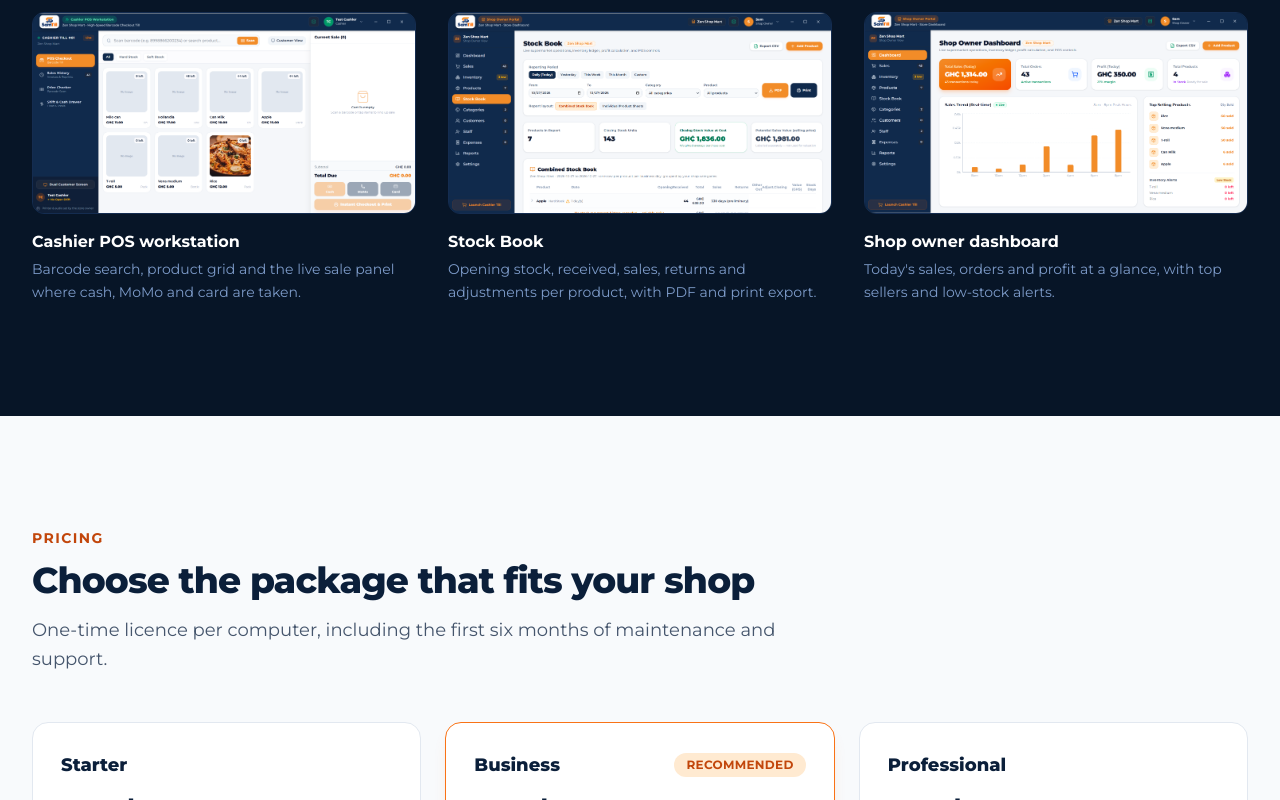
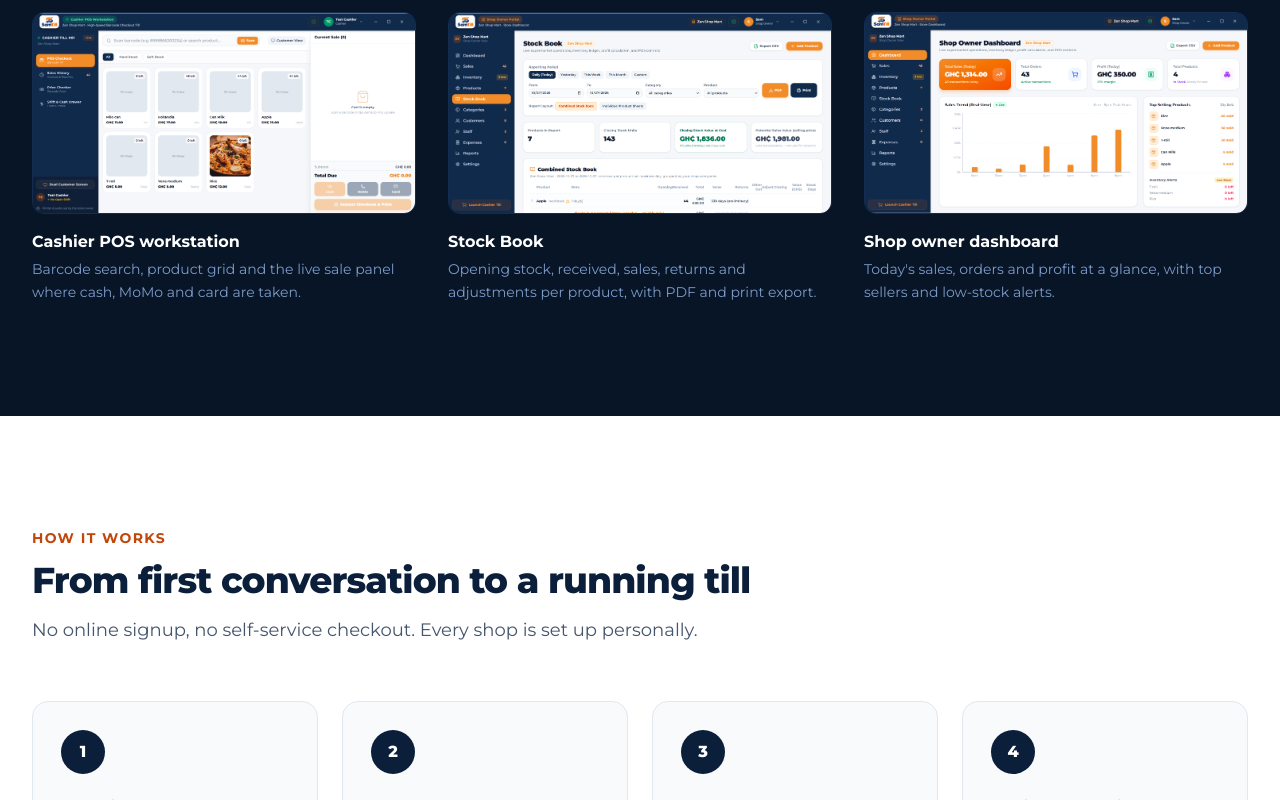
Before and after one commit to resolvehub3-rgb/main-pos-system, a React (Vite) app in the folder landing/: page / in a window 1280 px wide. Shown: the part 2000-2800 px from the top of the page. Built offline with nearby package versions, Linux system fonts and the light colour scheme; no server answers.

Commit message:
Remove pricing section and Pricing nav link from landing site

```diff
--- a/landing/src/App.tsx
+++ b/landing/src/App.tsx
@@ -1,5 +1,4 @@
 import {useEffect} from 'react';
-import Comparison from './components/Comparison';
 import CommercePreview from './components/CommercePreview';
 import Contact from './components/Contact';
 import Faq from './components/Faq';
@@ -8,7 +7,6 @@ import Footer from './components/Footer';
 import Hero from './components/Hero';
 import HowItWorks from './components/HowItWorks';
 import Nav from './components/Nav';
-import Pricing from './components/Pricing';
 import Screenshots from './components/Screenshots';
 import ForgotPasswordPage from './pages/ForgotPasswordPage';
 import LoginPage from './pages/LoginPage';
@@ -99,8 +97,6 @@ export default function App() {
             <Hero />
             <Features />
             <Screenshots />
-            <Pricing />
-            <Comparison />
             <HowItWorks />
             <Faq />
             <CommercePreview />
--- a/landing/src/config/site.ts
+++ b/landing/src/config/site.ts
@@ -17,7 +17,6 @@ export const SITE = {
 
 export const NAV_LINKS = [
   {label: 'Features', href: '#features'},
-  {label: 'Pricing', href: '#pricing'},
   {label: 'How it works', href: '#how-it-works'},
   {label: 'FAQ', href: '#faq'},
   {label: 'Contact', href: '#contact'},
```
